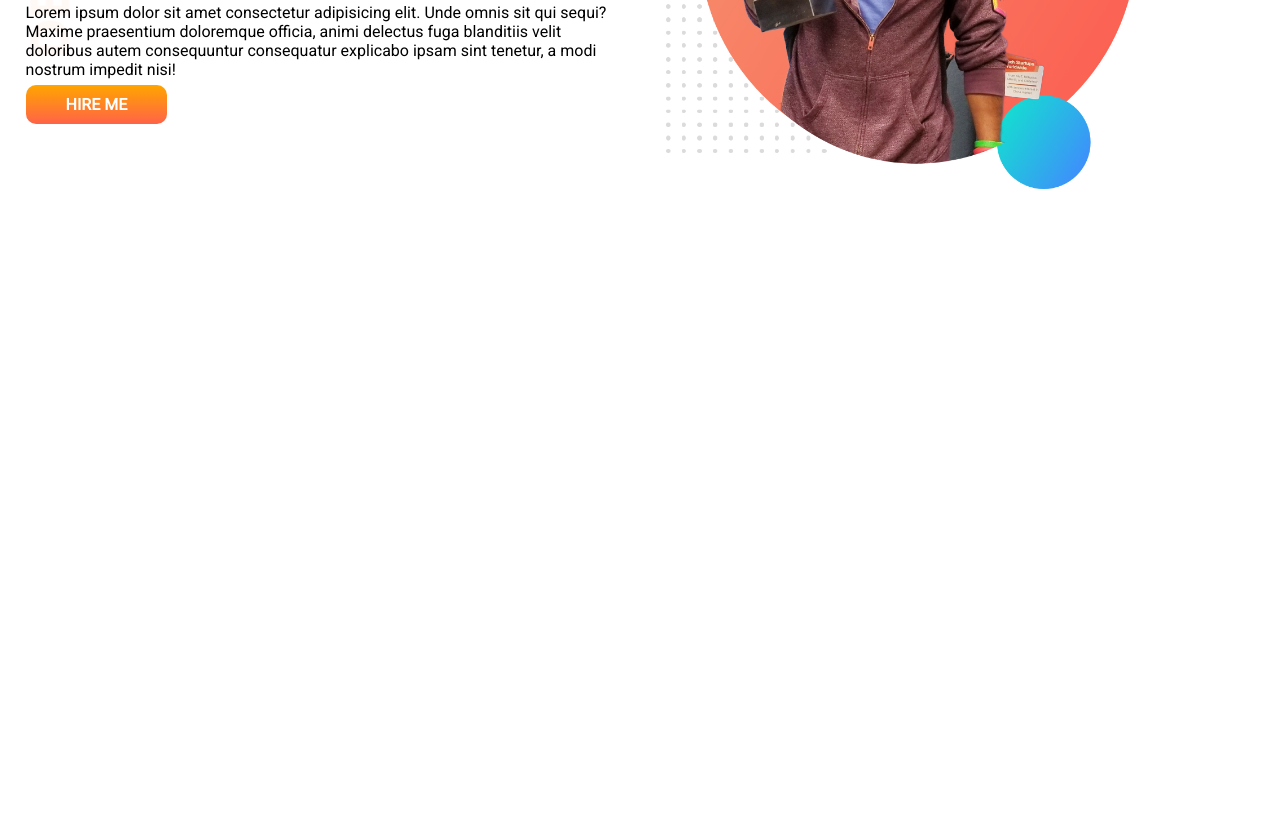
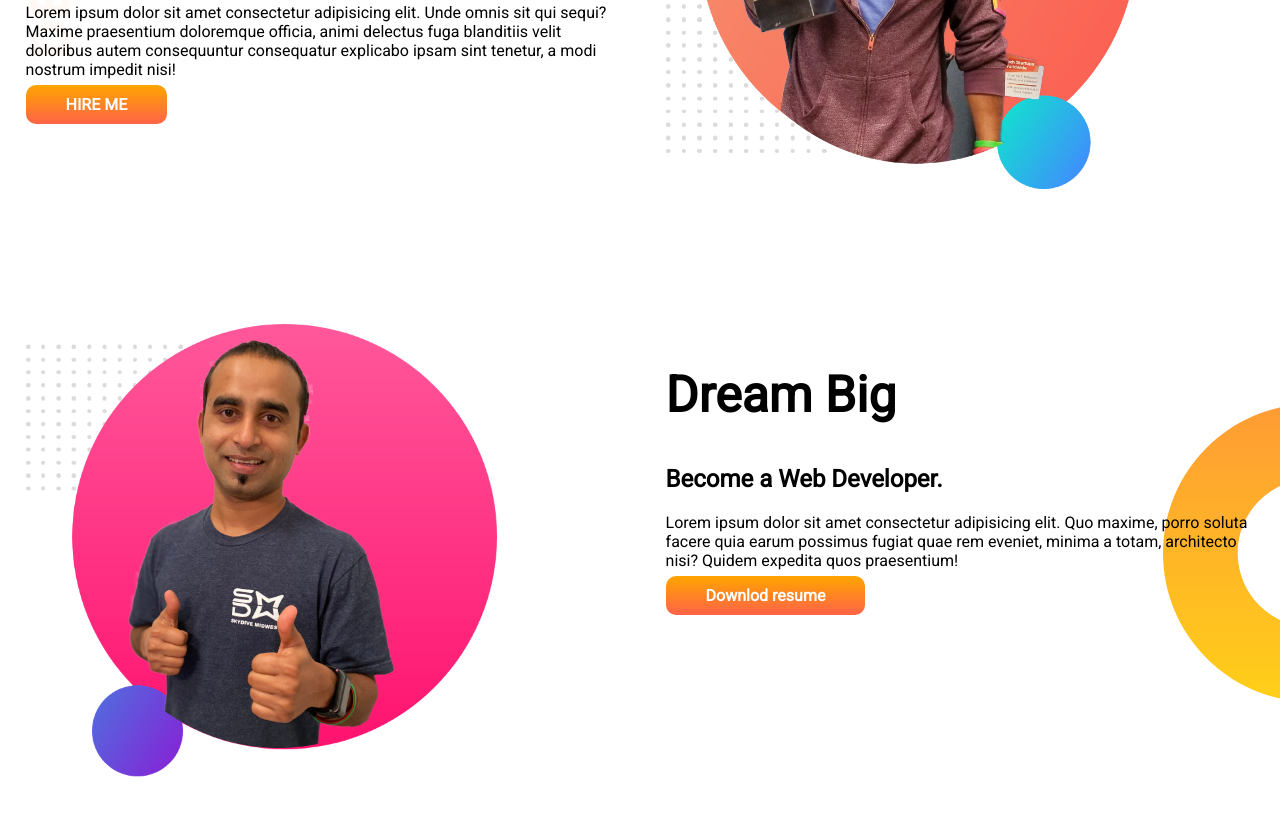
Before and after one commit to saifursabbir/dev-portfoli, a plain HTML site: page index.html in a window 1280 px wide. Shown: the part 304-1120 px from the top of the page. Before the commit the page ends 800 px from the top, so only its background shows below. Drawn offline with Linux system fonts and the light colour scheme.

Commit message:
gream added

```diff
--- a/index.html
+++ b/index.html
@@ -27,6 +27,18 @@
             <img src="images/jhankar.png" alt="">
         </div>
     </section>
+    <section class="big-dream">
+        <div class="half-width">
+            <img src="images/jhankar2.png" alt="">
+        </div>
+        <div class="half-width">
+            <h1>Dream Big</h1>
+            <h2>Become a Web Developer.</h2>
+            <p>Lorem ipsum dolor sit amet consectetur adipisicing elit. Quo maxime, porro soluta facere quia earum
+                possimus fugiat quae rem eveniet, minima a totam, architecto nisi? Quidem expedita quos praesentium!</p>
+            <a class="link-button" target="_blank" href="https://www.facebook.com/">Downlod resume</a>
+        </div>
+    </section>
 </body>
 
 </html>
--- a/style.css
+++ b/style.css
@@ -14,6 +14,7 @@ h1 {
 
 section {
     display: flex;
+    margin-bottom: 80px;
 }
 
 .half-width {
@@ -38,3 +39,9 @@ section {
     background-image: url(images/top-banner.png);
     background-repeat: no-repeat;
 }
+
+.big-dream {
+    background-image: url(images/dream-bg.png);
+    background-repeat: no-repeat;
+    background-position: right;
+}
```
